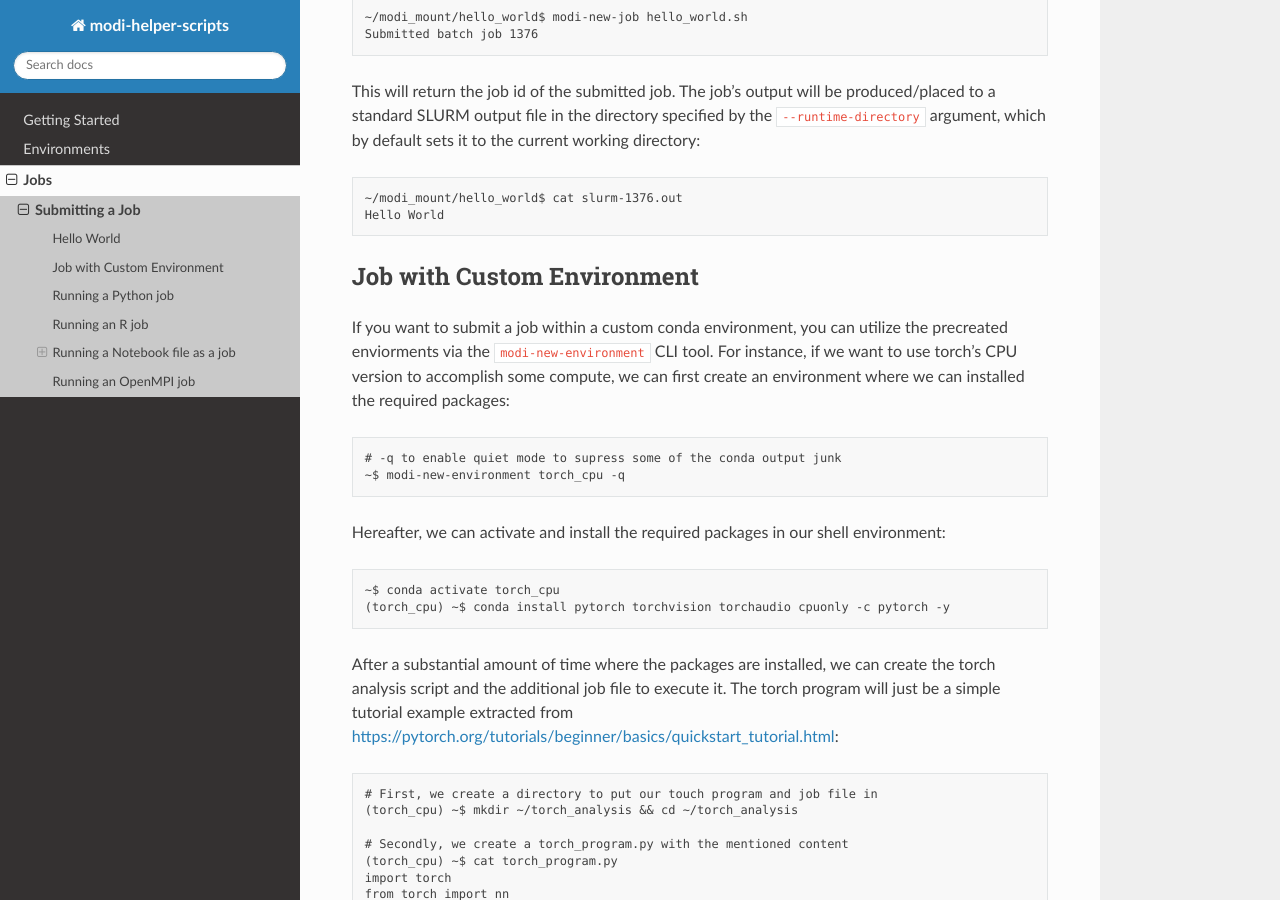
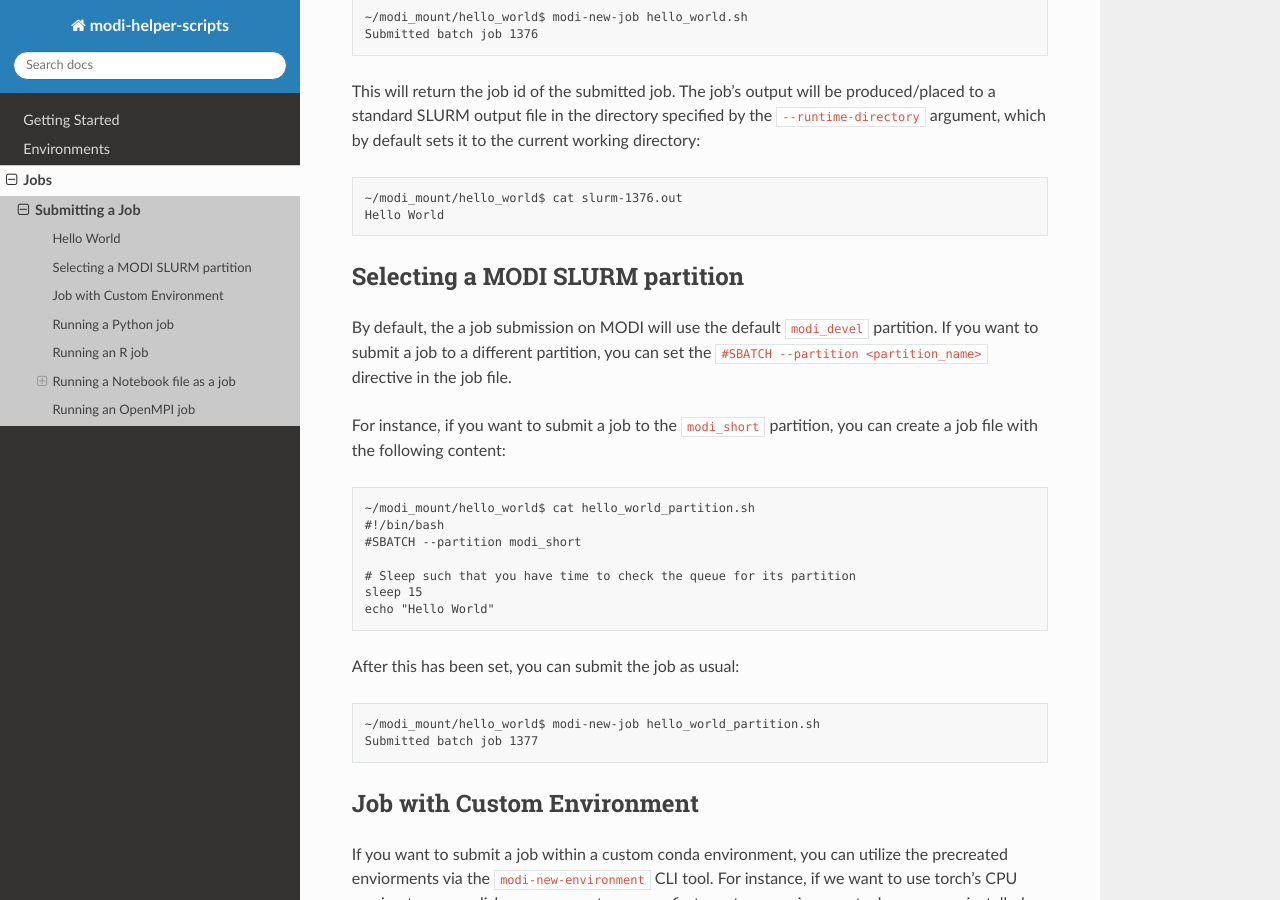
Before and after one commit to ucphhpc/modi-helper-scripts, a Sphinx documentation site: the page built from docs/sections/jobs/new.rst, in a window 1280 px wide and 900 px high, scrolled down 1924 px. Built offline with Sphinx 7.4.7 and the Read the Docs theme 2.0.0, drawn with Linux system fonts in a browser that asks for light colours.

Commit message:
Add a documentation example for how to select a partition

```diff
--- a/docs/sections/jobs/new.rst
+++ b/docs/sections/jobs/new.rst
@@ -78,6 +78,28 @@ The job's output will be produced/placed to a standard SLURM output file in the
 
     ~/modi_mount/hello_world$ cat slurm-1376.out
     Hello World
+
+
+Selecting a MODI SLURM partition
+--------------------------------
+
+By default, the a job submission on MODI will use the default ``modi_devel`` partition.
+If you want to submit a job to a different partition, you can set the ``#SBATCH --partition <partition_name>`` directive in the job file.
+
+For instance, if you want to submit a job to the ``modi_short`` partition, you can create a job file with the following content::
+
+    ~/modi_mount/hello_world$ cat hello_world_partition.sh
+    #!/bin/bash
+    #SBATCH --partition modi_short
+
+    # Sleep such that you have time to check the queue for its partition
+    sleep 15
+    echo "Hello World"
+
+After this has been set, you can submit the job as usual::
+
+    ~/modi_mount/hello_world$ modi-new-job hello_world_partition.sh
+    Submitted batch job 1377
 
 
 Job with Custom Environment
```
